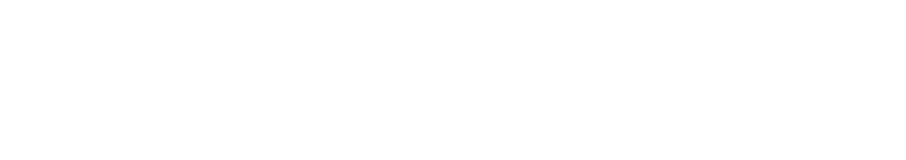
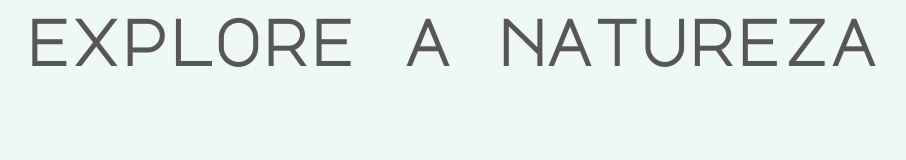
Before and after one commit to BoKadusenai/Exploreanatura, a plain HTML site: page index.html in a window 1280 px wide. Shown: the whole page, without its empty margins (24-930 px from the left). Drawn offline with nearby package versions, Linux system fonts and the light colour scheme.

Commit message:
Definindo as configurações globais do meu projeto

```diff
--- a/css/global.css
+++ b/css/global.css
@@ -0,0 +1,52 @@
+
+*{
+    margin: 0;
+    padding: 0;
+    border: 0;
+    outline: 0;
+    box-sizing: border-box;
+    list-style: none;
+    text-decoration: none;
+}
+
+:root{
+    --color-white: #fff;
+    --background: #eef8f5;
+    --background-green: #2fa97c;
+    --color-title: #565756;
+    --color-border: #f4e2e2;
+    --background-scroll:#75d2a8;
+    --color-border-scroll:#d8d8d8;
+    --color-text: #626262;
+    --color-brown: #814813;
+    --color-border-faq:#d8d8d8;
+    --font-display: 'Major Mono Display', monospace;
+    --font-primary: 'Poppins', sans-serif;
+
+}
+
+body{
+    background-color: var(--background);
+    font-family: var(--font-primary);
+    color: var(--color-text);
+}
+
+img{
+    display: block;
+}
+
+.title{
+    font-size: 4rem;
+    max-width: 1200px;
+    margin: 0 auto;
+    padding: 0.5rem;
+    color: var(--color-title);
+    font-family: var(--font-display);
+}
+
+
+.container{
+    max-width: 1200px;
+    margin: 0 auto;
+    padding: 1rem;
+}
--- a/index.html
+++ b/index.html
@@ -5,7 +5,10 @@
     <meta name="viewport" content="width=device-width, initial-scale=1.0">
     <title>Explore a Natureza</title>
     <link rel="stylesheet" href="style.css">
+    <!-- Material Sybols  -->
+    <link rel="stylesheet"href="https://fonts.googleapis.com/css2?family=Material+Symbols+Outlined:opsz,wght,FILL,GRAD@20..48,100..700,0..1,-50..200" />
 </head>
 <body>
+    <h1 class="title">explore a natureza</h1>
 </body>
 </html>
--- a/style.css
+++ b/style.css
@@ -1,2 +1,3 @@
+@import url('https://fonts.googleapis.com/css2?family=Major+Mono+Display&family=Poppins:wght@100;200;300;400;500;600;700;800;900&display=swap');
 @import url(./css/global.css);
 @import url(./css/breakpoints.css);
```
